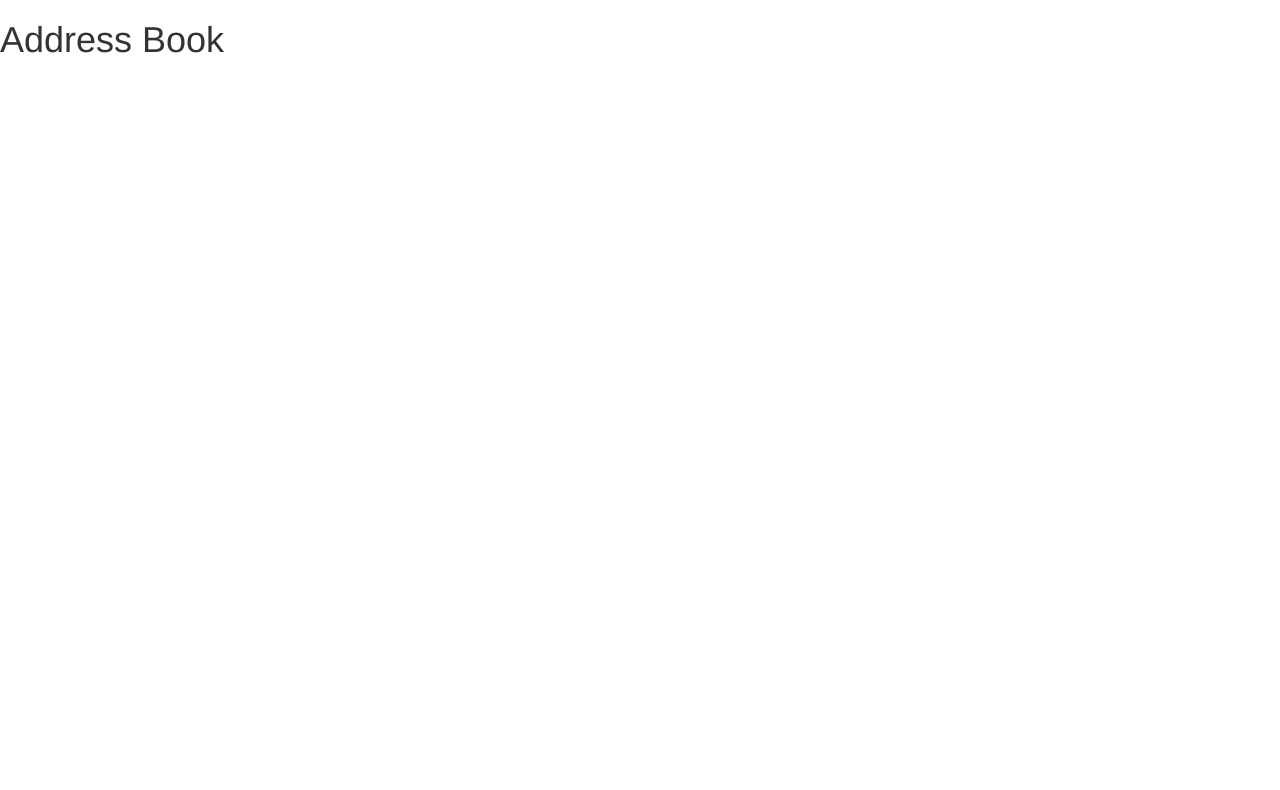
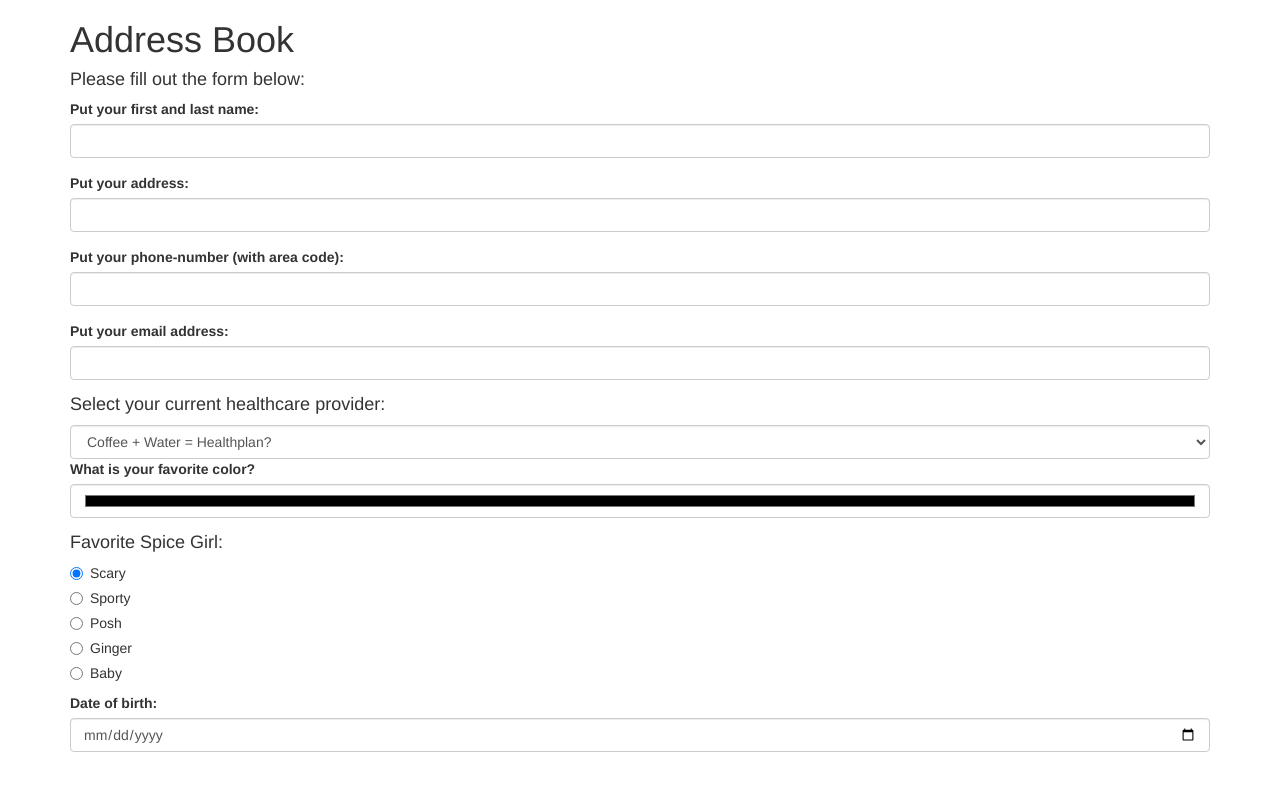
Before and after one commit to nkososik/Address-book, a plain HTML site: page index.html in a window 1280 px wide. Drawn offline with Linux system fonts and the light colour scheme.

Commit message:
add form, update radio buttons, and add dropdown menu choices
Co-Authored-by: Mariel Hamson <mariel.hamson@gmail.com>

```diff
--- a/index.html
+++ b/index.html
@@ -8,6 +8,78 @@
     <script src="js/scripts.js"></script>
   </head>
   <body>
-    <h1>Address Book</h1>
+    <div class="container">
+      <h1>Address Book</h1>
+        <h4>Please fill out the form below:</h4>
+          <form id="textfield">
+            <div class="form-group">
+              <label for="name">Put your first and last name:</label>
+              <input id="name" class="form-control" type="text">
+            </div>
+            <div class="form-group">
+              <label for="address">Put your address:</label>
+              <input id="address" class="form-control" type="text">
+            </div>
+            <div class="form-group">
+              <label for="phone">Put your phone-number (with area code):</label>
+              <input id="phone" class="form-control" type="tel">
+            </div>
+            <div class="form-group">
+              <label for="email">Put your email address:</label>
+              <input id="email" class="form-control" type="email">
+            </div>
+          </form>
+        <h4>Select your current healthcare provider:</h4>
+          <select class="form-control" id="beverage">
+            <option value="1">Coffee + Water = Healthplan?</option>
+            <option value="2">Your Choice Health Plan</option>
+            <option value="3">Your Choice+ Health Plan</option>
+            <option value="4">Your Choice+ Silver Premium Plan</option>
+            <option value="5">Our Choice Standard Plan</option>
+          </select>
+
+          <div class="form-group">
+            <label for="color">What is your favorite color?</label>
+            <input id="color" class="form-control" type="color">
+          </div>
+
+
+        <div class="radio">
+          <h4>Favorite Spice Girl:</h4>
+          <label>
+            <input type="radio" name="spice" value="scary" checked>
+            Scary
+          </label>
+        </div>
+        <div class="radio">
+          <label>
+            <input type="radio" name="spice" value="sporty">
+            Sporty
+          </label>
+        </div>
+        <div class="radio">
+          <label>
+            <input type="radio" name="spice" value="posh">
+            Posh
+          </label>
+        </div>
+        <div class="radio">
+          <label>
+            <input type="radio" name="spice" value="ginger">
+            Ginger
+          </label>
+        </div>
+        <div class="radio">
+          <label>
+            <input type="radio" name="spice" value="baby">
+            Baby
+          </label>
+        </div>
+
+        <div class="form-group">
+          <label for="born">Date of birth:</label>
+          <input id="born" class="form-control" type="date">
+        </div>
+    </div>
   </body>
 </html>
--- a/js/scripts.js
+++ b/js/scripts.js
@@ -0,0 +1,11 @@
+const beverage = $("#beverage").val();
+
+const flavor = $("input:radio[name=flavor]:checked").val();
+
+const dob = $("#born").val();
+
+const favoriteColor = $("#color").val();
+
+$(document).ready(function() {
+
+}
```
